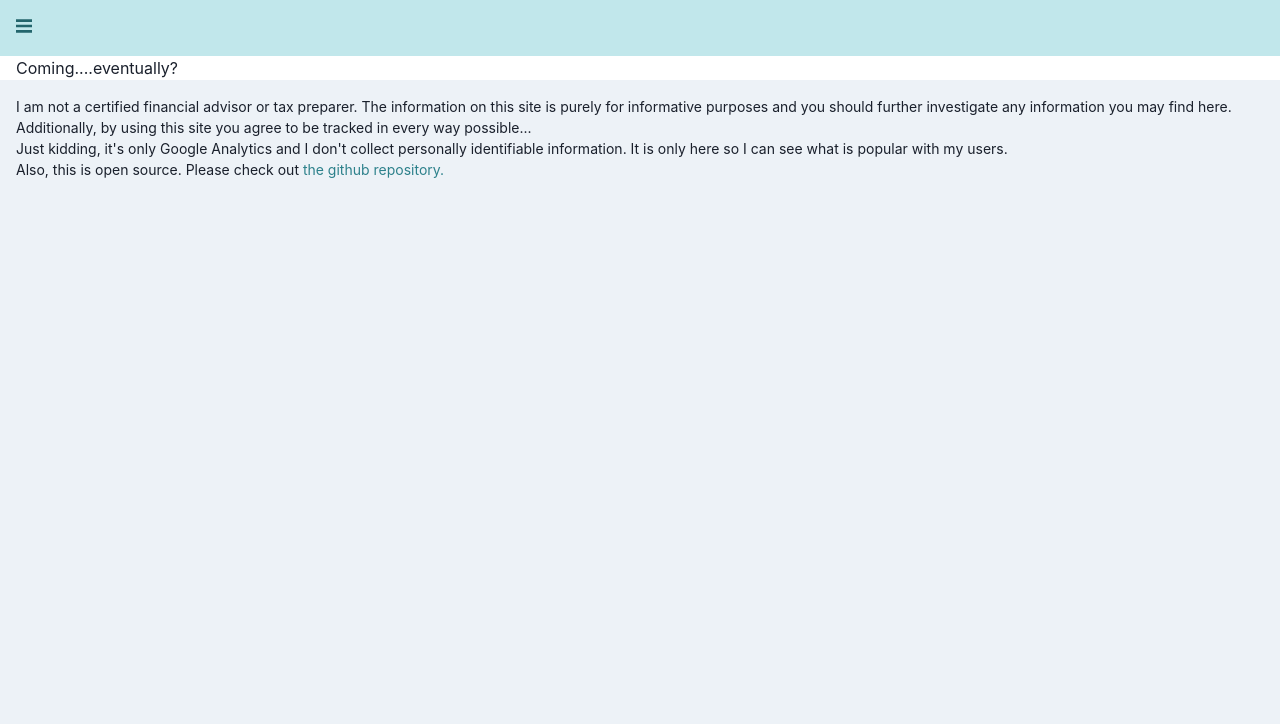
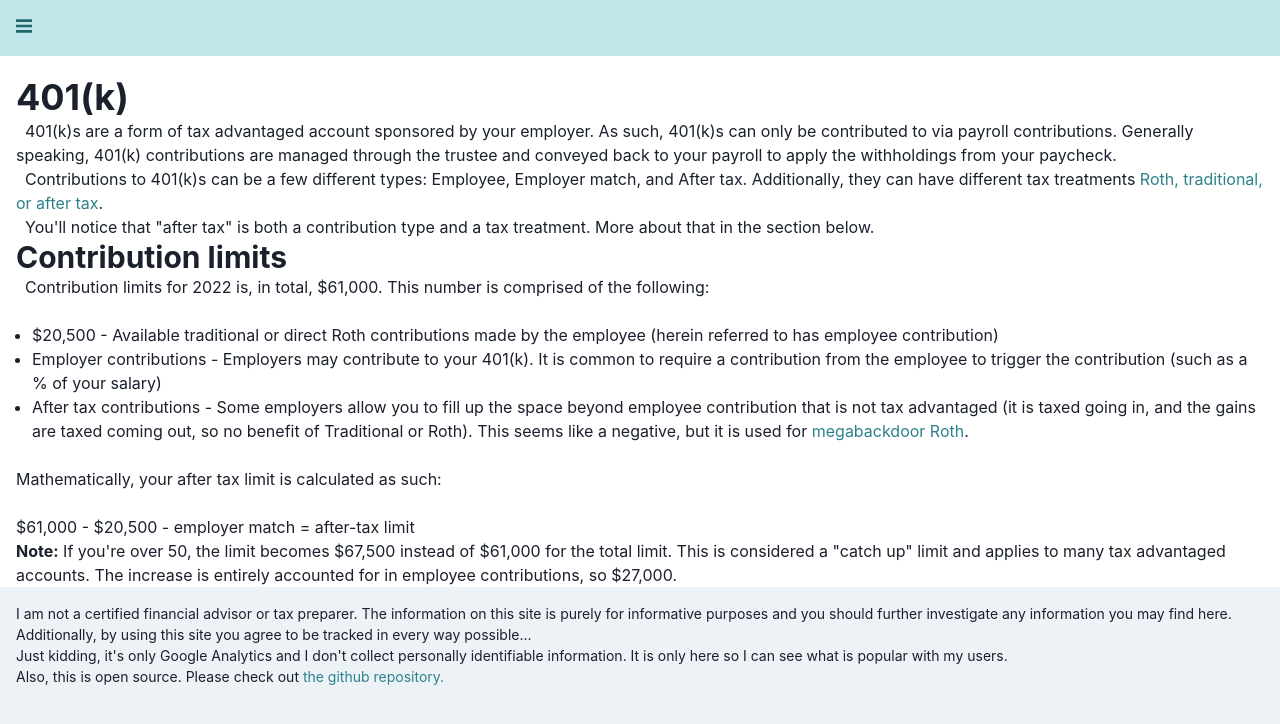
Before and after one commit to m3fawner/ssr-study, a Next.js app: page /401k in a window 1280 px wide. Shown: the top 724 px of the page. Built offline with nearby package versions, Linux system fonts and the light colour scheme.

Commit message:
task(401k): Add content, replace 'coming eventually' placeholder

```diff
--- /dev/null
+++ b/markdown/401k.md
@@ -0,0 +1,27 @@
+# 401(k)
+
+  401(k)s are a form of tax advantaged account sponsored by your employer. As such, 401(k)s can only be contributed to via payroll contributions. Generally speaking, 401(k) contributions are managed through the trustee and conveyed back to your payroll to apply the withholdings from your paycheck.
+
+  Contributions to 401(k)s can be a few different types: Employee, Employer match, and After tax. Additionally, they can have different tax treatments [Roth, traditional, or after tax](/taxation/roth-trad-after-tax).
+
+  You'll notice that "after tax" is both a contribution type and a tax treatment. More about that in the section below.
+
+## Contribution limits
+
+  Contribution limits for 2022 is, in total, $61,000. This number is comprised of the following:
+
+&nbsp;
+
+- $20,500 - Available traditional or direct Roth contributions made by the employee (herein referred to has employee contribution)
+- Employer contributions - Employers may contribute to your 401(k). It is common to require a contribution from the employee to trigger the contribution (such as a % of your salary)
+- After tax contributions - Some employers allow you to fill up the space beyond employee contribution that is not tax advantaged (it is taxed going in, and the gains are taxed coming out, so no benefit of Traditional or Roth). This seems like a negative, but it is used for [megabackdoor Roth](/401k/megabackdoor-roth).
+
+&nbsp;
+
+Mathematically, your after tax limit is calculated as such:
+
+&nbsp;
+
+$61,000 - $20,500 - employer match = after-tax limit
+
+**Note:** If you're over 50, the limit becomes $67,500 instead of $61,000 for the total limit. This is considered a "catch up" limit and applies to many tax advantaged accounts. The increase is entirely accounted for in employee contributions, so $27,000.
--- a/pages/401k/index.jsx
+++ b/pages/401k/index.jsx
@@ -1 +1,21 @@
-export default () => <div>Coming....eventually?</div>;
+import PropTypes from 'prop-types';
+import Head from '../../src/components/Head';
+import MarkdownConverter from '../../src/components/MarkdownConverter';
+import getMarkdown from '../../markdown/getMarkdown';
+
+const FourOhOneK = ({ fourOhOneK }) => (
+  <>
+    <Head title="401k" description="An introduction to 401(k)s, a tax-advantaged account." url="401k" />
+    <MarkdownConverter pt="5" markdown={fourOhOneK} />
+  </>
+);
+FourOhOneK.propTypes = {
+  fourOhOneK: PropTypes.string.isRequired,
+};
+
+export const getStaticProps = async () => ({
+  props: {
+    fourOhOneK: await getMarkdown('401k'),
+  },
+});
+export default FourOhOneK;
```
